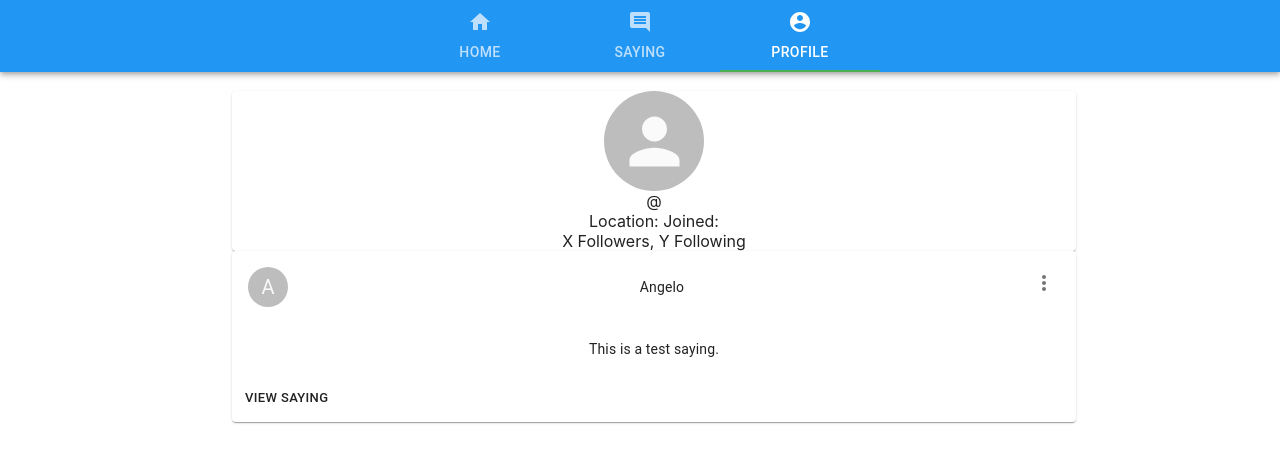
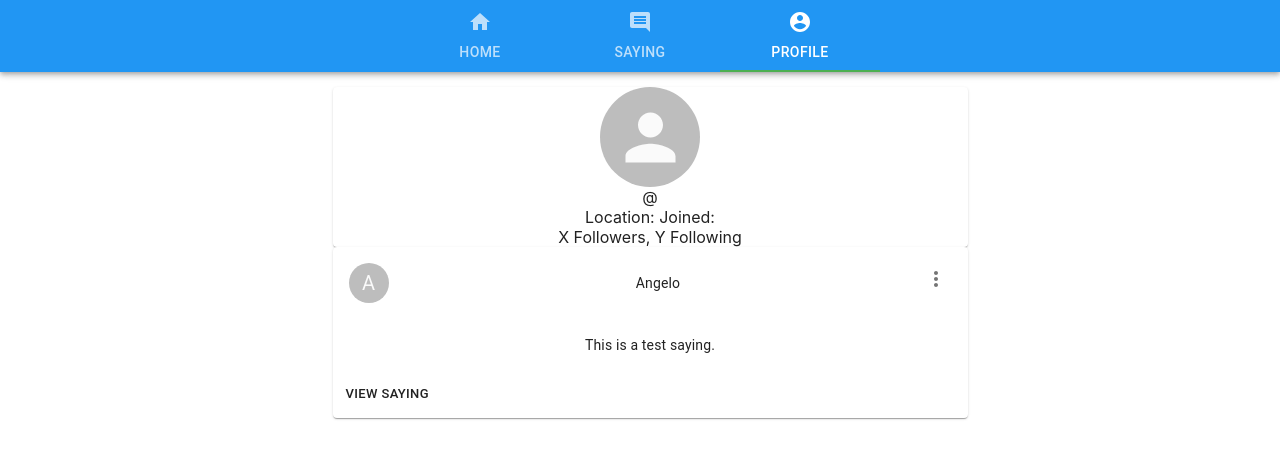
Before and after one commit to AKeyNo/hello-there-frontend, a React (Create React App) app: page /myprofile in a window 1280 px wide. Shown: the top 462 px of the page. Built offline with nearby package versions, Linux system fonts and the light colour scheme.

Commit message:
moved navigation bar to its own file and changed grid formatting

```diff
--- a/src/App.js
+++ b/src/App.js
@@ -1,58 +1,17 @@
 import React from "react";
 import { Switch, Route, Link, BrowserRouter, Redirect } from "react-router-dom";
-import { AppBar, Tabs, Tab } from "@material-ui/core";
-import HomeIcon from "@material-ui/icons/Home";
-import CommentIcon from "@material-ui/icons/Comment";
-import AccountCircleIcon from "@material-ui/icons/AccountCircle";
 import { Home } from "./features/home/Home";
 import { Sayings } from "./features/sayings/SayingsList";
 import { SignInPage } from "./features/login/SignInPage";
 import { SignUpPage } from "./features/login/SignUpPage";
 import { MyProfile } from "./features/users/MyProfile";
+import { NavigationBar } from "./features/bars/NavigationBar";
 
 function App() {
-  const routes = ["/", "/sayings", "/myprofile"];
   return (
     <div className="App">
       <BrowserRouter>
-        <Route
-          path="/"
-          render={(history) => (
-            <AppBar position="static">
-              <Tabs
-                value={
-                  history.location.pathname !== "/"
-                    ? history.location.pathname
-                    : false
-                }
-                centered
-              >
-                {console.log(history.location.pathname)}
-                <Tab
-                  value={routes[0]}
-                  label="Home"
-                  icon={<HomeIcon />}
-                  component={Link}
-                  to={routes[0]}
-                />
-                <Tab
-                  value={routes[1]}
-                  label="Saying"
-                  icon={<CommentIcon />}
-                  component={Link}
-                  to={routes[1]}
-                />
-                <Tab
-                  value={routes[2]}
-                  label="Profile"
-                  icon={<AccountCircleIcon />}
-                  component={Link}
-                  to={routes[2]}
-                />
-              </Tabs>
-            </AppBar>
-          )}
-        />
+       <NavigationBar/>
         <Switch>
           <Route exact path="/" component={Home} />
           <Route exact path="/sayings" component={Sayings} />
--- /dev/null
+++ b/src/features/bars/NavigationBar.js
@@ -0,0 +1,50 @@
+import { AppBar, Tab, Tabs } from "@material-ui/core";
+import HomeIcon from "@material-ui/icons/Home";
+import CommentIcon from "@material-ui/icons/Comment";
+import AccountCircleIcon from "@material-ui/icons/AccountCircle";
+import React from "react";
+import { Link, Route } from "react-router-dom";
+
+export const NavigationBar = () => {
+  const routes = ["/", "/sayings", "/myprofile"];
+  return (
+    <Route
+      path="/"
+      render={(history) => (
+        <AppBar position="static">
+          <Tabs
+            value={
+              history.location.pathname !== "/"
+                ? history.location.pathname
+                : false
+            }
+            centered
+          >
+            {console.log(history.location.pathname)}
+            <Tab
+              value={routes[0]}
+              label="Home"
+              icon={<HomeIcon />}
+              component={Link}
+              to={routes[0]}
+            />
+            <Tab
+              value={routes[1]}
+              label="Saying"
+              icon={<CommentIcon />}
+              component={Link}
+              to={routes[1]}
+            />
+            <Tab
+              value={routes[2]}
+              label="Profile"
+              icon={<AccountCircleIcon />}
+              component={Link}
+              to={routes[2]}
+            />
+          </Tabs>
+        </AppBar>
+      )}
+    />
+  );
+};
--- a/src/features/sayings/SayingsList.js
+++ b/src/features/sayings/SayingsList.js
@@ -12,6 +12,7 @@ import { AddNewSayingForm } from "./AddNewSayingForm";
 import { fetchSayings } from "./sayingsSlice";
 import MuiAlert from "@material-ui/lab/Alert";
 import Snackbar from "@material-ui/core/Snackbar";
+import ExitToAppIcon from '@material-ui/icons/ExitToApp';
 
 const useStyles = makeStyles({
   root: {
@@ -71,7 +72,7 @@ export const Sayings = () => {
 
   return (
     <Grid item container>
-      <Grid item xs={false} sm={2} />
+      <Grid item xs={false} sm={3} />
       {error && (
         <Grid item sm={10} style={{ textAlign: "center" }}>
           <Snackbar open={open} autoHideDuration={5000} onClose={handleClose}>
@@ -94,8 +95,8 @@ export const Sayings = () => {
           <Grid
             item
             container
-            xs={12}
-            sm={8}
+            xs={10}
+            sm={6}
             spacing={2}
             alignItems="center"
             justify="center"
@@ -117,7 +118,7 @@ export const Sayings = () => {
           </Grid>
         </>
       )}
-      <Grid item xs={false} sm={2} />
+      <Grid item xs={false} sm={3} />
     </Grid>
   );
 };
--- a/src/features/users/MyProfile.js
+++ b/src/features/users/MyProfile.js
@@ -58,9 +58,9 @@ export const MyProfile = () => {
 
   return (
     <div className={classes.root}>
-      <Grid container spacing={1}>
-        <Grid item xs={false} sm={2} />
-        <Grid item xs={12} sm={8} align="center">
+      <Grid container>
+        <Grid item xs={false} sm={3} />
+        <Grid item xs={12} sm={6} align="center">
           <Paper>
             <Avatar alt="A" className={classes.avatar}></Avatar>
             <div>@{user.username}</div>
@@ -73,7 +73,7 @@ export const MyProfile = () => {
             content={"This is a test saying."}
           ></SingleSaying>
         </Grid>
-        <Grid item xs={false} sm={2} />
+        <Grid item xs={false} sm={3} />
       </Grid>
     </div>
   );
```
